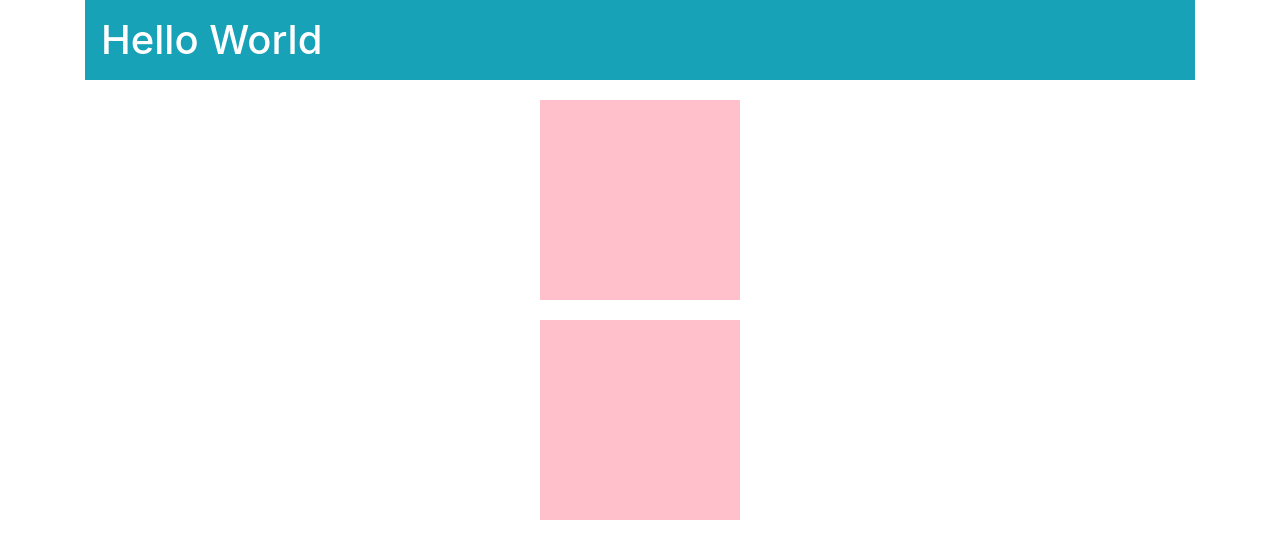
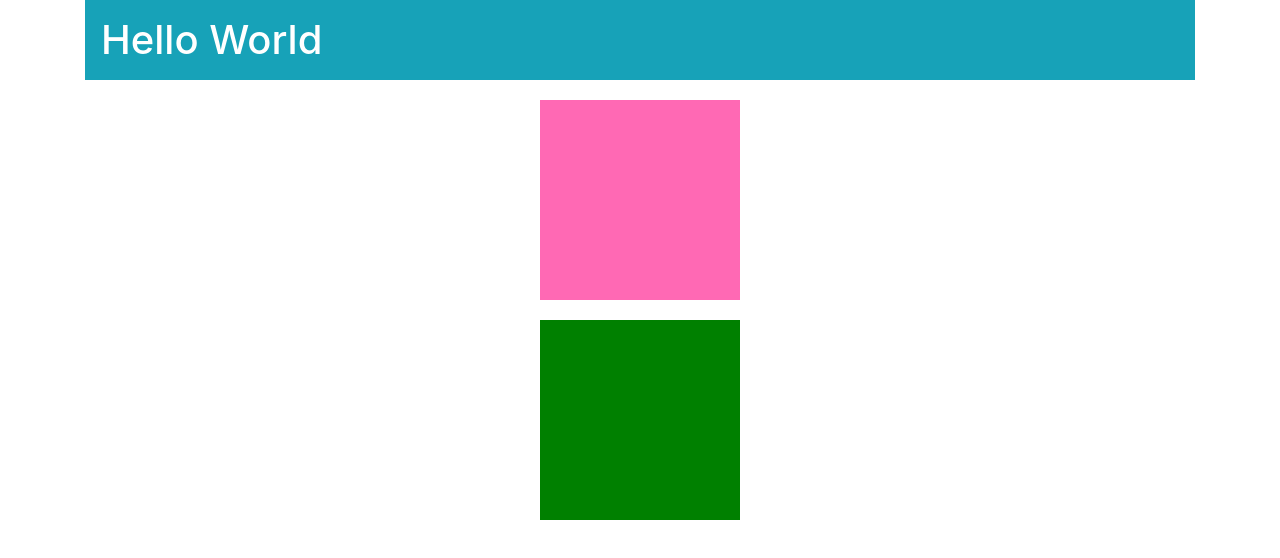
Before and after one commit to jacquescoetzee202/react-week2, a React (Create React App) app: page / in a window 1280 px wide. Shown: the top 558 px of the page. Built offline with nearby package versions, Linux system fonts and the light colour scheme.

Commit message:
lifted state from square to squares parent, complete

```diff
--- a/src/App.js
+++ b/src/App.js
@@ -4,7 +4,7 @@ function App() {
   return (
     <div className="container" >
       <h1 className="p-3 mb-2 bg-info text-white" >Hello World</h1>
-      <Squares />
+      <Squares color="hotpink" />
     </div>
   );
 }
--- a/src/lifting-state/Square.js
+++ b/src/lifting-state/Square.js
@@ -1,38 +1,15 @@
-import { Component} from "react";
+const Square = ({ selected, handleClick, colour }) => (
+    <div onClick={ handleClick } style={{
+        backgroundColor: selected ? "green" : colour ,
+        height: 200,
+        width: 200,
+        marginTop: 20,
+        marginBottom: 20
+    }} className="container">
+    </div>
+);
 
 
-class Square extends Component {
-
-    constructor(props) {
-        super(props);
-
-        this.state = {
-            clickStatus: false,
-        };
-
-        this.handleClick = this.handleClick.bind(this);
-    }
-
-    handleClick() {
-        let current = this.state.clickStatus;
-
-        this.setState({ clickStatus: !current });
-    }
-
-    render() {
-        let colour = this.state.clickStatus ? "green" : this.props.colour;
-
-        return (
-            <div onClick={ this.handleClick } style={{
-                backgroundColor: colour,
-                height: 200,
-                width: 200,
-                marginTop: 20,
-                marginBottom: 20
-            }} className="container"></div>
-        );
-    }
-}
 
 Square.defaultProps = {
     colour: "pink"
--- a/src/lifting-state/Squares.js
+++ b/src/lifting-state/Squares.js
@@ -2,14 +2,28 @@ import { Component } from "react";
 import Square from "./Square";
 
 class Squares extends Component {
+    constructor(props) {
+        super(props);
+
+        this.state = {
+            selected: 2,
+        }
+    }
 
     render() {
         return (
             <div className="container">
-                <Square />
-                <Square />
+                <Square
+                    colour={ this.props.color }
+                    selected={ this.state.selected === 1 }
+                    handleClick={ () => this.setState({ selected: 1 }) }
+                    />
+                <Square
+                    colour={ this.props.color }
+                    selected={ this.state.selected === 2 }
+                    handleClick={ () => this.setState({ selected: 2 }) }
+                    />
             </div>
-
         );
     }
 }
```
Also changed, not shown: 1 other file (tests, documents, lock files or other folders).
